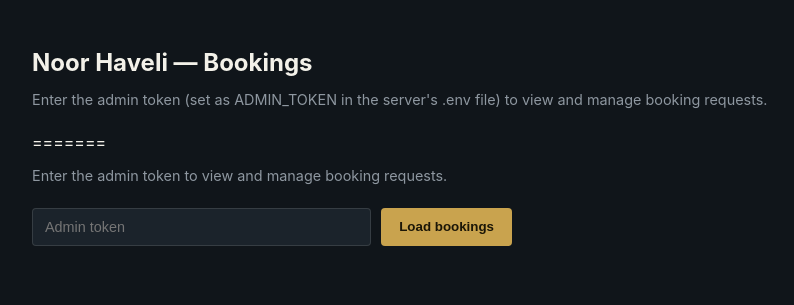
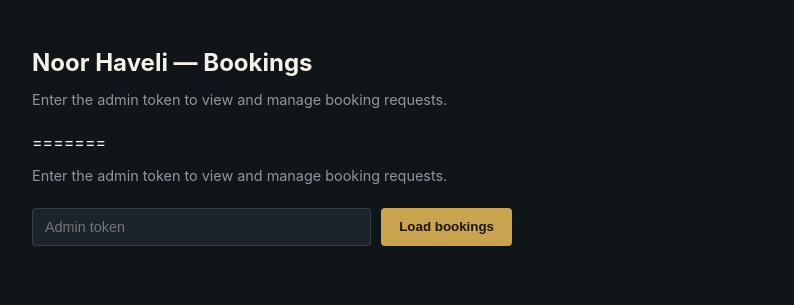
Before and after one commit to ParulGautam2706/Noor-haveli, a website: page public/admin.html in a window 1280 px wide. Shown: the whole page, without its empty margins (0-794 px from the left). Drawn offline with Linux system fonts and the light colour scheme.

Commit message:
Update files

```diff
--- a/public/admin.html
+++ b/public/admin.html
@@ -33,7 +33,7 @@
 <body>
   <h1>Noor Haveli — Bookings</h1>
 
-  <p class="sub">Enter the admin token (set as ADMIN_TOKEN in the server's .env file) to view and manage booking requests.</p>
+  <p class="sub">Enter the admin token to view and manage booking requests.</p>
 =======
   <p class="sub">Enter the admin token to view and manage booking requests.</p>
 
```
